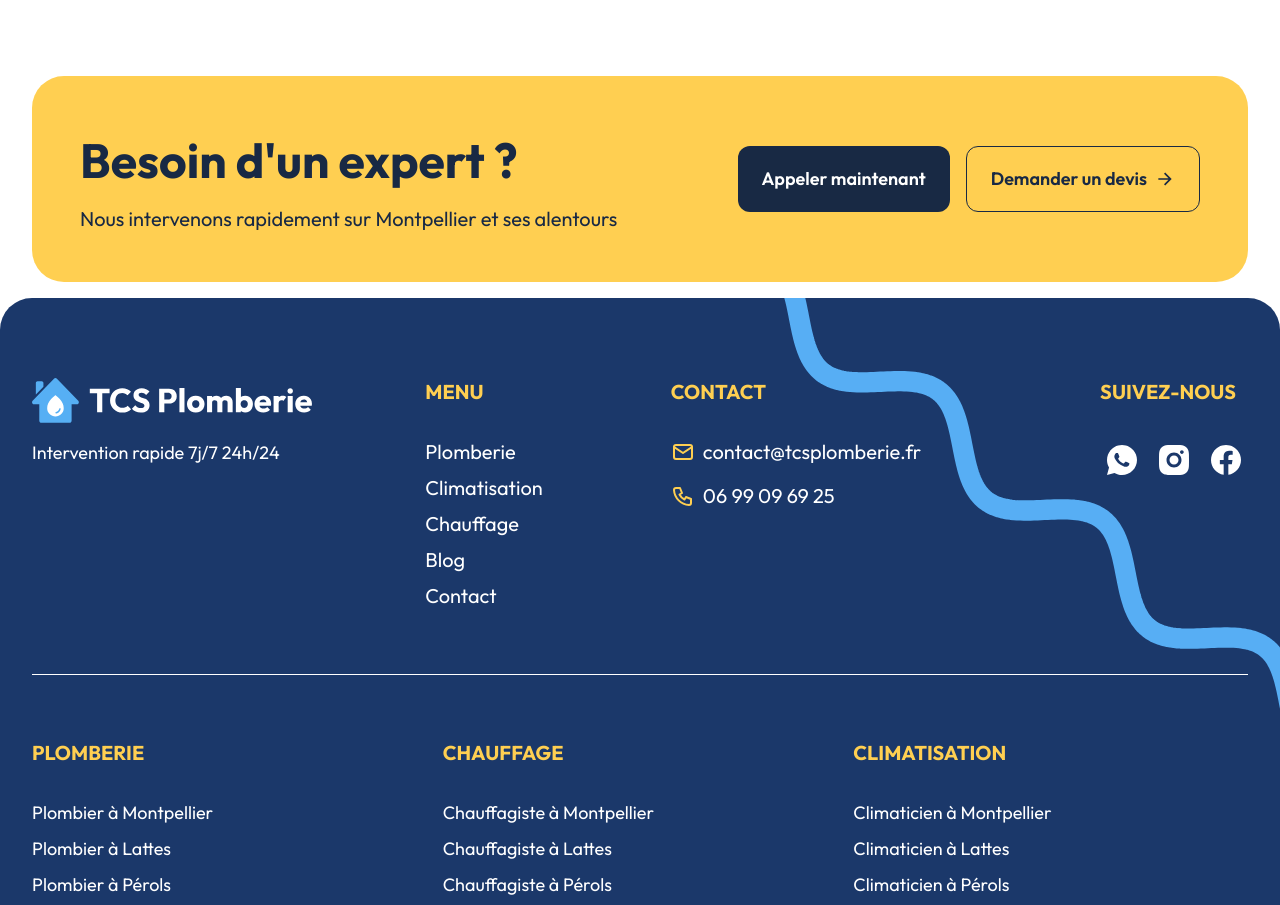
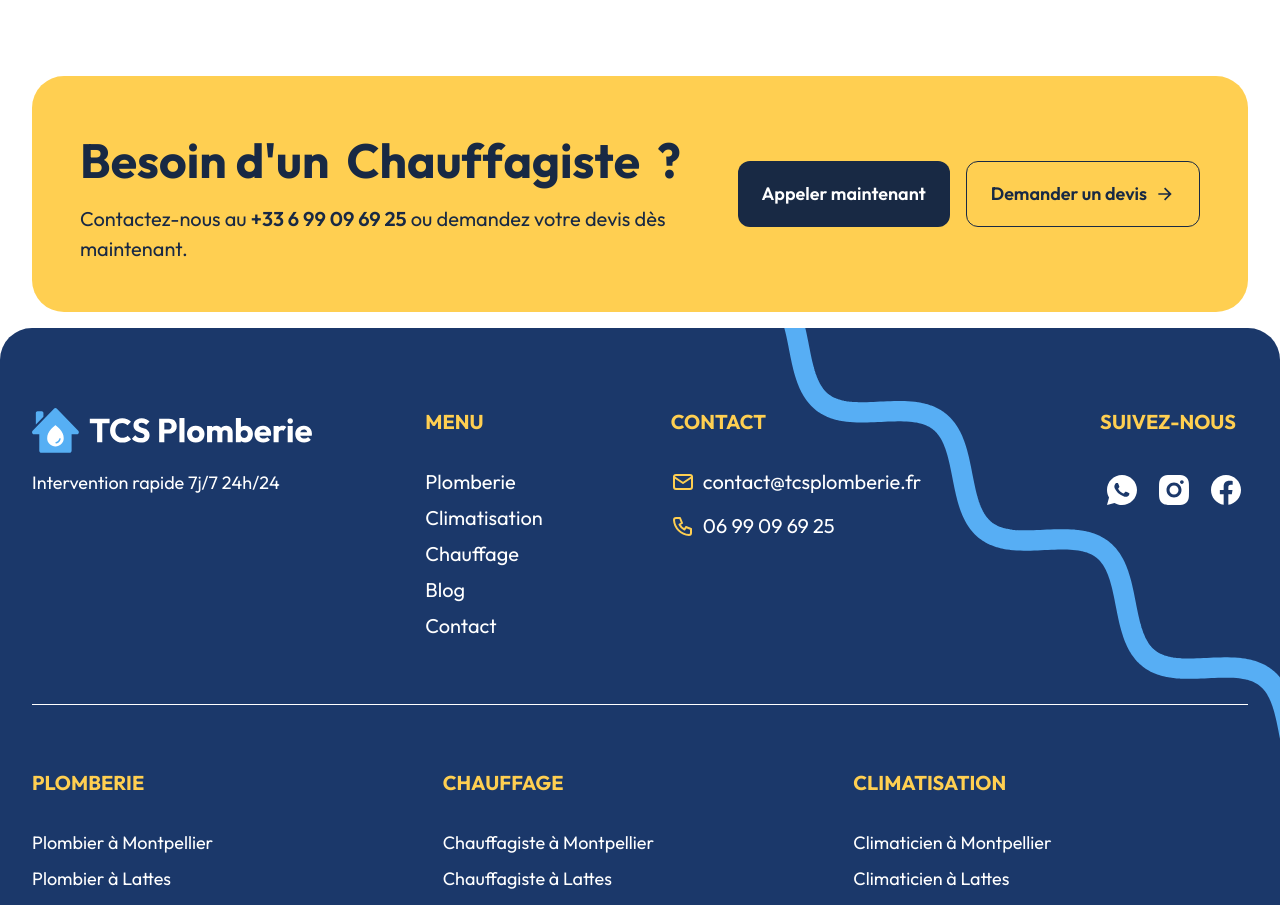
Before and after one commit to DylannDev/tcs-plomberie, a Next.js app: page / in a window 1280 px wide. Shown: the part 5900-6805 px from the top of the page. Built offline with nearby package versions, Linux system fonts and the light colour scheme.

Commit message:
💄 Add word animation and seo content in pre-footer component

```diff
--- a/src/components/sections/pre-footer.tsx
+++ b/src/components/sections/pre-footer.tsx
@@ -2,7 +2,10 @@
 
 import { ButtonCall } from "../ui/button-call";
 import { ButtonQuote } from "../ui/button-quote";
+import { FlipWords } from "../ui/flip-words";
 import { Typography } from "../ui/typography";
+
+const words = ["Plombier", "Chauffagiste", "Climatiseur"];
 
 export function PreFooter() {
   return (
@@ -15,10 +18,15 @@ export function PreFooter() {
             weight="bold"
             className="text-black"
           >
-            Besoin d'un expert ?
+            Besoin d'un <FlipWords words={words} />?
+            <span className="sr-only">
+              Plomberie, Plombier, Chauffagiste, Climaticien, Climatiseur
+            </span>
           </Typography>
           <Typography as="p" variant="xl" className="text-black mt-2">
-            Nous intervenons rapidement sur Montpellier et ses alentours
+            Contactez-nous au{" "}
+            <span className="font-semibold">+33 6 99 09 69 25</span> ou demandez
+            votre devis dès maintenant.
           </Typography>
         </div>
 
--- /dev/null
+++ b/src/components/ui/flip-words.tsx
@@ -0,0 +1,98 @@
+"use client";
+import React, { useCallback, useEffect, useRef, useState } from "react";
+import { AnimatePresence, motion, LayoutGroup } from "motion/react";
+import { cn } from "@/src/lib/utils";
+
+export const FlipWords = ({
+  words,
+  duration = 3000,
+  className,
+}: {
+  words: string[];
+  duration?: number;
+  className?: string;
+}) => {
+  const [currentWord, setCurrentWord] = useState(words[0]);
+  const [isAnimating, setIsAnimating] = useState<boolean>(false);
+
+  // thanks for the fix Julian - https://github.com/Julian-AT
+  const startAnimation = useCallback(() => {
+    const word = words[words.indexOf(currentWord) + 1] || words[0];
+    setCurrentWord(word);
+    setIsAnimating(true);
+  }, [currentWord, words]);
+
+  useEffect(() => {
+    if (!isAnimating)
+      setTimeout(() => {
+        startAnimation();
+      }, duration);
+  }, [isAnimating, duration, startAnimation]);
+
+  return (
+    <AnimatePresence
+      onExitComplete={() => {
+        setIsAnimating(false);
+      }}
+    >
+      <motion.div
+        initial={{
+          opacity: 0,
+          y: 10,
+        }}
+        animate={{
+          opacity: 1,
+          y: 0,
+        }}
+        transition={{
+          type: "spring",
+          stiffness: 100,
+          damping: 10,
+        }}
+        exit={{
+          opacity: 0,
+          y: -40,
+          x: 40,
+          filter: "blur(8px)",
+          scale: 2,
+          position: "absolute",
+        }}
+        className={cn(
+          "z-10 inline-block relative text-left text-neutral-900 dark:text-neutral-100 px-2",
+          className
+        )}
+        key={currentWord}
+      >
+        {/* edit suggested by Sajal: https://x.com/DewanganSajal */}
+        {currentWord.split(" ").map((word, wordIndex) => (
+          <motion.span
+            key={word + wordIndex}
+            initial={{ opacity: 0, y: 10, filter: "blur(8px)" }}
+            animate={{ opacity: 1, y: 0, filter: "blur(0px)" }}
+            transition={{
+              delay: wordIndex * 0.3,
+              duration: 0.3,
+            }}
+            className="inline-block whitespace-nowrap"
+          >
+            {word.split("").map((letter, letterIndex) => (
+              <motion.span
+                key={word + letterIndex}
+                initial={{ opacity: 0, y: 10, filter: "blur(8px)" }}
+                animate={{ opacity: 1, y: 0, filter: "blur(0px)" }}
+                transition={{
+                  delay: wordIndex * 0.3 + letterIndex * 0.05,
+                  duration: 0.2,
+                }}
+                className="inline-block"
+              >
+                {letter}
+              </motion.span>
+            ))}
+            <span className="inline-block">&nbsp;</span>
+          </motion.span>
+        ))}
+      </motion.div>
+    </AnimatePresence>
+  );
+};
```
